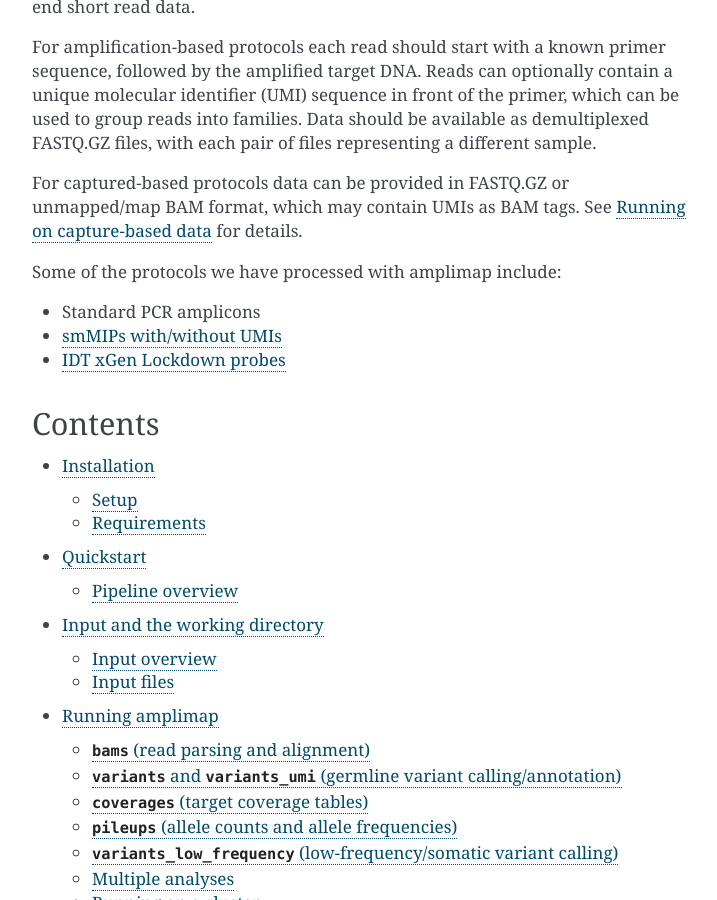
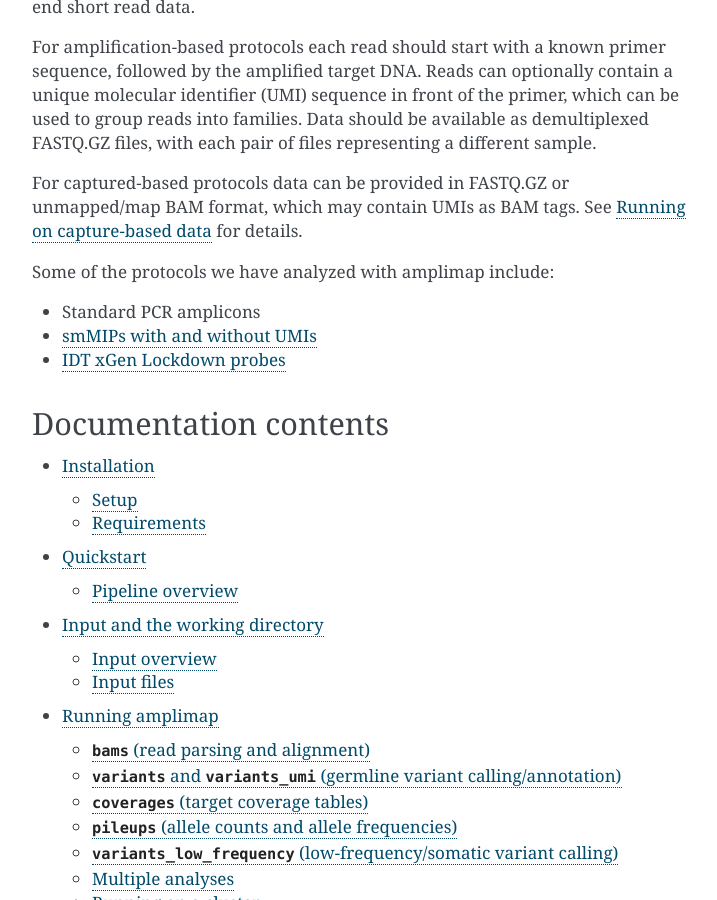
Before and after one commit to koelling/amplimap, a Sphinx documentation site: the page built from docs/index.rst, in a window 1280 px wide and 900 px high, scrolled down 1147 px. Shown: the whole window, without its empty margins (388-1105 px from the left). Built offline with Sphinx 7.4.7, drawn with Linux system fonts in a browser that asks for light colours; some of the changed text lies outside the part shown.

Commit message:
update index

```diff
--- a/docs/index.rst
+++ b/docs/index.rst
@@ -43,13 +43,13 @@ Data should be available as demultiplexed FASTQ.GZ files, with each pair of file
 For captured-based protocols data can be provided in FASTQ.GZ or unmapped/map BAM format, which may contain UMIs as BAM tags.
 See :ref:`running-capture` for details.
 
-Some of the protocols we have processed with amplimap include:
+Some of the protocols we have analyzed with amplimap include:
 
 - Standard PCR amplicons
-- `smMIPs with/without UMIs <https://www.ncbi.nlm.nih.gov/pmc/articles/PMC3638140/>`_
+- `smMIPs with and without UMIs <https://www.ncbi.nlm.nih.gov/pmc/articles/PMC3638140/>`_
 - `IDT xGen Lockdown probes <https://www.idtdna.com/pages/products/next-generation-sequencing/hybridization-capture/custom-probes-panels/xgen-lockdown-probes>`_
 
-Contents
+Documentation contents
 --------------------
 
 .. toctree::
```
